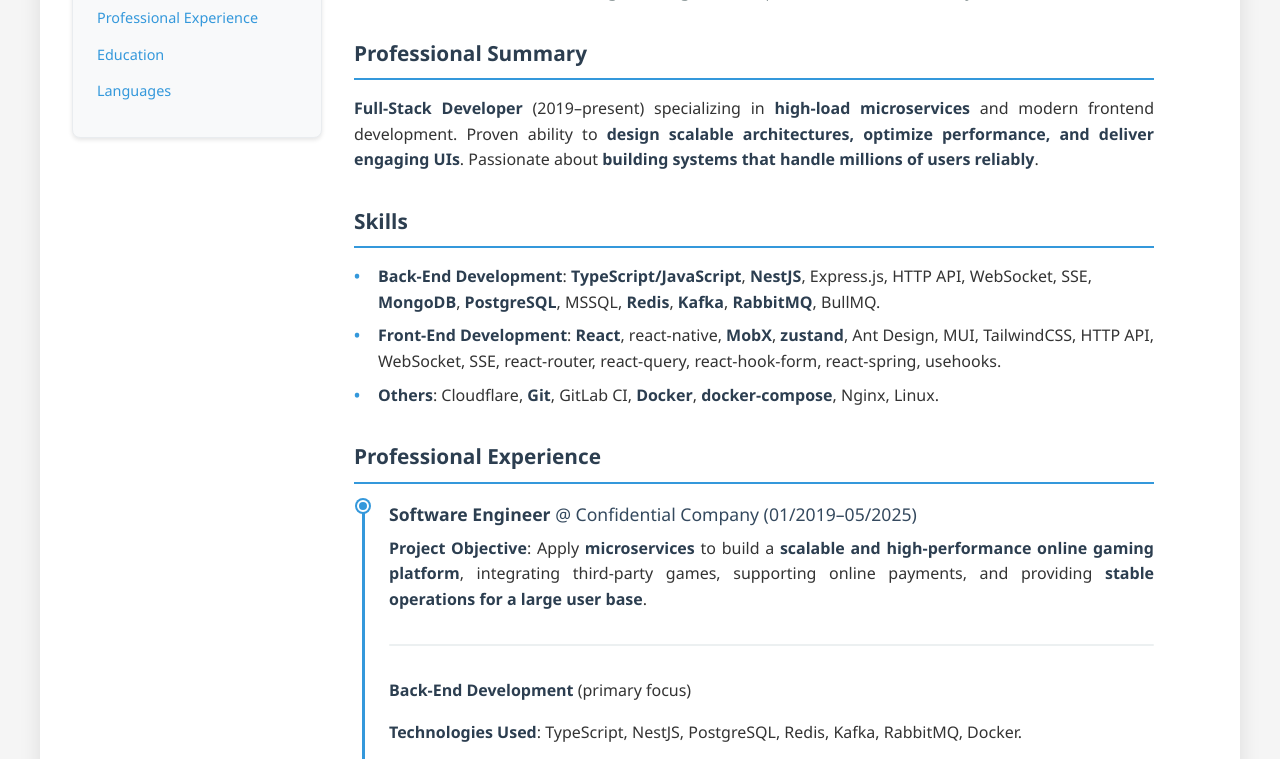
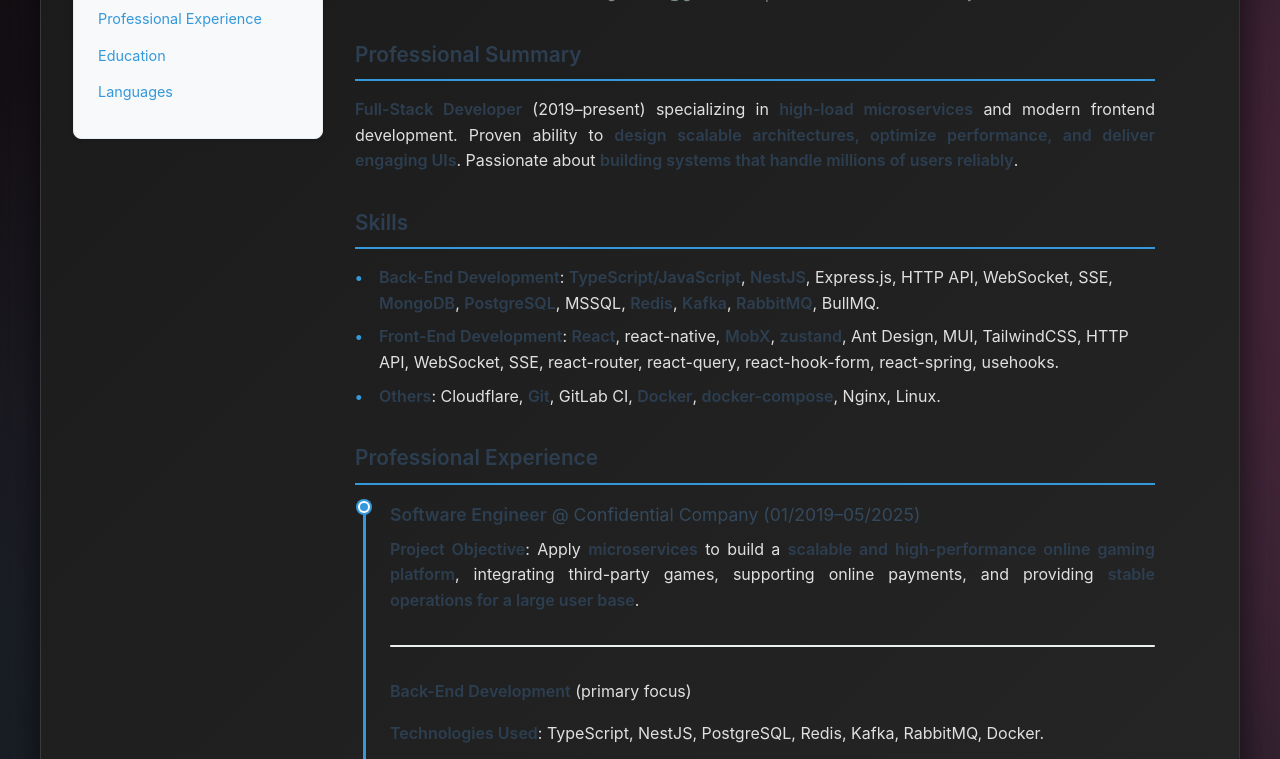
Before and after one commit to longhvx/longhvx.github.io, a plain HTML site: page index.html in a window 1280 px wide. Shown: the part 248-1007 px from the top of the page. Drawn offline with Linux system fonts and the light colour scheme.

Commit message:
style: transform base theme to edgy dark design with gradient backgrounds

```diff
--- a/styles/cv_styles.css
+++ b/styles/cv_styles.css
@@ -6,10 +6,14 @@
 }
 
 body {
-  font-family: "Segoe UI", Tahoma, Geneva, Verdana, sans-serif;
+  font-family: "Inter", "Segoe UI", Tahoma, Geneva, Verdana, sans-serif;
   line-height: 1.6;
-  color: #333;
-  background-color: #f5f5f5;
+  color: #e0e0e0;
+  background-color: #0a0a0a;
+  background-image:
+    radial-gradient(circle at 20% 80%, rgba(120, 119, 198, 0.3) 0%, transparent 50%),
+    radial-gradient(circle at 80% 20%, rgba(255, 119, 198, 0.3) 0%, transparent 50%),
+    radial-gradient(circle at 40% 40%, rgba(120, 219, 255, 0.2) 0%, transparent 50%);
 }
 /* Disable default h tag text styles */
 h1,
@@ -25,9 +29,26 @@ h6 {
 .cv-container {
   max-width: 1200px;
   margin: 0 auto;
-  background-color: white;
-  box-shadow: 0 0 20px rgba(0, 0, 0, 0.1);
+  background-color: #1a1a1a;
+  background: linear-gradient(135deg, #1a1a1a 0%, #2d2d2d 100%);
+  box-shadow:
+    0 0 40px rgba(0, 0, 0, 0.8),
+    0 0 80px rgba(120, 119, 198, 0.1),
+    inset 0 1px 0 rgba(255, 255, 255, 0.1);
   min-height: 100vh;
+  border: 1px solid rgba(255, 255, 255, 0.1);
+  position: relative;
+}
+
+.cv-container::before {
+  content: '';
+  position: absolute;
+  top: 0;
+  left: 0;
+  right: 0;
+  height: 2px;
+  background: linear-gradient(90deg, #ff6b6b, #4ecdc4, #45b7d1, #96ceb4, #feca57, #ff9ff3);
+  z-index: 1;
 }
 
 /* Header Controls */
```
